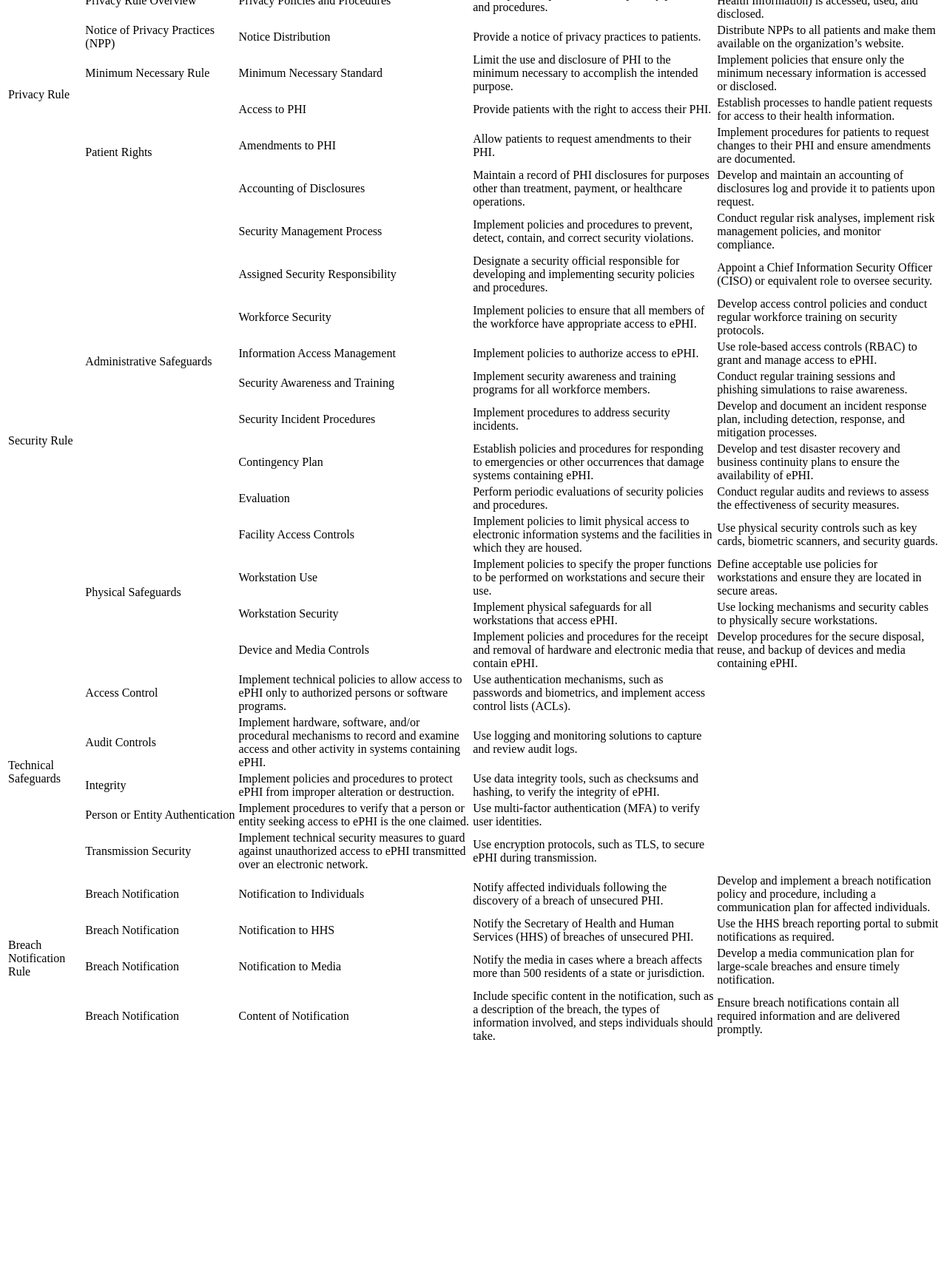
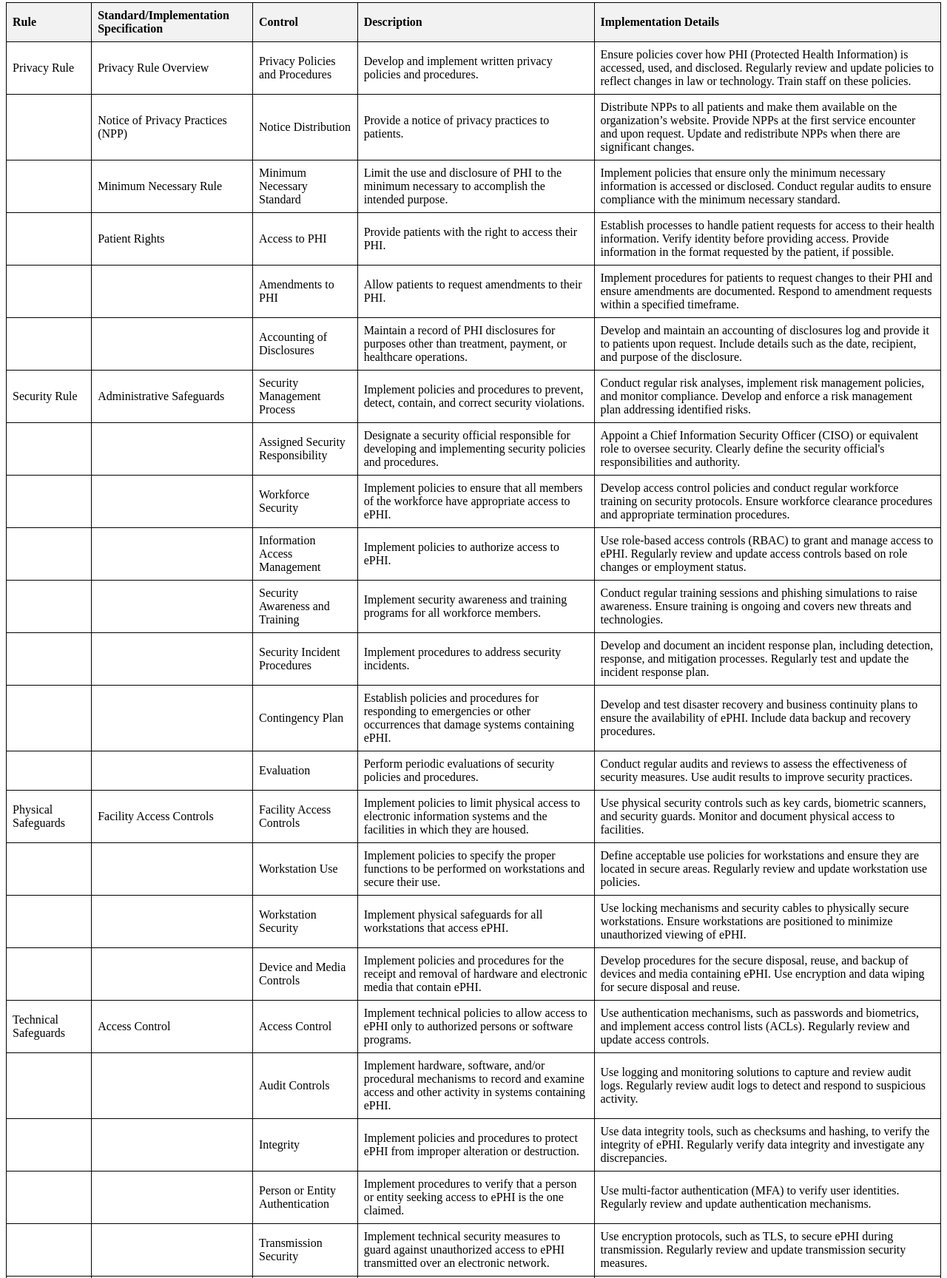
Before and after one commit to JermaineCyber/HIPAA, a plain HTML site: page index.html in a window 1280 px wide. Shown: the part 201-1929 px from the top of the page at 74% size. Before the commit the page ends 1622 px from the top, so only its background shows below. Drawn offline with Linux system fonts and the light colour scheme.

Commit message:
Update index.html

```diff
--- a/index.html
+++ b/index.html
@@ -3,14 +3,26 @@
 <head>
     <meta charset="UTF-8">
     <meta name="viewport" content="width=device-width, initial-scale=1.0">
-    <title>HIPAA Controls Table</title>
+    <title>HIPAA Compliance Framework</title>
+    <style>
+        table {
+            width: 100%;
+            border-collapse: collapse;
+        }
+        th, td {
+            border: 1px solid #000;
+            padding: 8px;
+            text-align: left;
+        }
+        th {
+            background-color: #f2f2f2;
+        }
+    </style>
 </head>
 <body>
-    <div class="container">
-        <h1>HIPAA (Health Insurance Portability and Accountability Act)</h1>
-        <p>HIPAA consists of several rules that establish national standards for the protection of certain health information. The primary rules include the Privacy Rule, Security Rule, and Breach Notification Rule. Below is a detailed table of the HIPAA controls:</p>
+    <h1>HIPAA Compliance Framework</h1>
+    <p>HIPAA (Health Insurance Portability and Accountability Act) plays a critical role in safeguarding the privacy and security of patients' health information. The framework ensures that all healthcare entities implement rigorous policies and procedures to protect sensitive health data from unauthorized access and breaches. It enforces the principle of minimum necessary use, ensuring that only essential information is disclosed or accessed, thereby reducing the risk of data exposure. The act mandates comprehensive security measures, including administrative, physical, and technical safeguards, which collectively fortify the healthcare ecosystem against potential threats. HIPAA also empowers patients by granting them rights over their health information, including access, amendments, and accounting of disclosures, fostering transparency and trust in healthcare services. By adhering to HIPAA regulations, healthcare organizations not only comply with federal laws but also build a robust foundation for protecting patient privacy and maintaining data integrity, which is paramount in today's digital age.</p>
     <table>
-            <thead>
         <tr>
             <th>Rule</th>
             <th>Standard/Implementation Specification</th>
@@ -18,159 +30,195 @@
             <th>Description</th>
             <th>Implementation Details</th>
         </tr>
-            </thead>
-            <tbody>
         <tr>
-                    <td rowspan="6">Privacy Rule</td>
+            <td>Privacy Rule</td>
             <td>Privacy Rule Overview</td>
             <td>Privacy Policies and Procedures</td>
             <td>Develop and implement written privacy policies and procedures.</td>
-                    <td>Ensure policies cover how PHI (Protected Health Information) is accessed, used, and disclosed.</td>
+            <td>Ensure policies cover how PHI (Protected Health Information) is accessed, used, and disclosed. Regularly review and update policies to reflect changes in law or technology. Train staff on these policies.</td>
         </tr>
         <tr>
+            <td></td>
             <td>Notice of Privacy Practices (NPP)</td>
             <td>Notice Distribution</td>
             <td>Provide a notice of privacy practices to patients.</td>
-                    <td>Distribute NPPs to all patients and make them available on the organization’s website.</td>
+            <td>Distribute NPPs to all patients and make them available on the organization’s website. Provide NPPs at the first service encounter and upon request. Update and redistribute NPPs when there are significant changes.</td>
         </tr>
         <tr>
+            <td></td>
             <td>Minimum Necessary Rule</td>
             <td>Minimum Necessary Standard</td>
             <td>Limit the use and disclosure of PHI to the minimum necessary to accomplish the intended purpose.</td>
-                    <td>Implement policies that ensure only the minimum necessary information is accessed or disclosed.</td>
+            <td>Implement policies that ensure only the minimum necessary information is accessed or disclosed. Conduct regular audits to ensure compliance with the minimum necessary standard.</td>
         </tr>
         <tr>
-                    <td rowspan="3">Patient Rights</td>
+            <td></td>
+            <td>Patient Rights</td>
             <td>Access to PHI</td>
             <td>Provide patients with the right to access their PHI.</td>
-                    <td>Establish processes to handle patient requests for access to their health information.</td>
+            <td>Establish processes to handle patient requests for access to their health information. Verify identity before providing access. Provide information in the format requested by the patient, if possible.</td>
         </tr>
         <tr>
+            <td></td>
+            <td></td>
             <td>Amendments to PHI</td>
             <td>Allow patients to request amendments to their PHI.</td>
-                    <td>Implement procedures for patients to request changes to their PHI and ensure amendments are documented.</td>
+            <td>Implement procedures for patients to request changes to their PHI and ensure amendments are documented. Respond to amendment requests within a specified timeframe.</td>
         </tr>
         <tr>
+            <td></td>
+            <td></td>
             <td>Accounting of Disclosures</td>
             <td>Maintain a record of PHI disclosures for purposes other than treatment, payment, or healthcare operations.</td>
-                    <td>Develop and maintain an accounting of disclosures log and provide it to patients upon request.</td>
+            <td>Develop and maintain an accounting of disclosures log and provide it to patients upon request. Include details such as the date, recipient, and purpose of the disclosure.</td>
         </tr>
         <tr>
-                    <td rowspan="12">Security Rule</td>
-                    <td rowspan="8">Administrative Safeguards</td>
+            <td>Security Rule</td>
+            <td>Administrative Safeguards</td>
             <td>Security Management Process</td>
             <td>Implement policies and procedures to prevent, detect, contain, and correct security violations.</td>
-                    <td>Conduct regular risk analyses, implement risk management policies, and monitor compliance.</td>
+            <td>Conduct regular risk analyses, implement risk management policies, and monitor compliance. Develop and enforce a risk management plan addressing identified risks.</td>
         </tr>
         <tr>
+            <td></td>
+            <td></td>
             <td>Assigned Security Responsibility</td>
             <td>Designate a security official responsible for developing and implementing security policies and procedures.</td>
-                    <td>Appoint a Chief Information Security Officer (CISO) or equivalent role to oversee security.</td>
+            <td>Appoint a Chief Information Security Officer (CISO) or equivalent role to oversee security. Clearly define the security official's responsibilities and authority.</td>
         </tr>
         <tr>
+            <td></td>
+            <td></td>
             <td>Workforce Security</td>
             <td>Implement policies to ensure that all members of the workforce have appropriate access to ePHI.</td>
-                    <td>Develop access control policies and conduct regular workforce training on security protocols.</td>
+            <td>Develop access control policies and conduct regular workforce training on security protocols. Ensure workforce clearance procedures and appropriate termination procedures.</td>
         </tr>
         <tr>
+            <td></td>
+            <td></td>
             <td>Information Access Management</td>
             <td>Implement policies to authorize access to ePHI.</td>
-                    <td>Use role-based access controls (RBAC) to grant and manage access to ePHI.</td>
+            <td>Use role-based access controls (RBAC) to grant and manage access to ePHI. Regularly review and update access controls based on role changes or employment status.</td>
         </tr>
         <tr>
+            <td></td>
+            <td></td>
             <td>Security Awareness and Training</td>
             <td>Implement security awareness and training programs for all workforce members.</td>
-                    <td>Conduct regular training sessions and phishing simulations to raise awareness.</td>
+            <td>Conduct regular training sessions and phishing simulations to raise awareness. Ensure training is ongoing and covers new threats and technologies.</td>
         </tr>
         <tr>
+            <td></td>
+            <td></td>
             <td>Security Incident Procedures</td>
             <td>Implement procedures to address security incidents.</td>
-                    <td>Develop and document an incident response plan, including detection, response, and mitigation processes.</td>
+            <td>Develop and document an incident response plan, including detection, response, and mitigation processes. Regularly test and update the incident response plan.</td>
         </tr>
         <tr>
+            <td></td>
+            <td></td>
             <td>Contingency Plan</td>
             <td>Establish policies and procedures for responding to emergencies or other occurrences that damage systems containing ePHI.</td>
-                    <td>Develop and test disaster recovery and business continuity plans to ensure the availability of ePHI.</td>
+            <td>Develop and test disaster recovery and business continuity plans to ensure the availability of ePHI. Include data backup and recovery procedures.</td>
         </tr>
         <tr>
+            <td></td>
+            <td></td>
             <td>Evaluation</td>
             <td>Perform periodic evaluations of security policies and procedures.</td>
-                    <td>Conduct regular audits and reviews to assess the effectiveness of security measures.</td>
+            <td>Conduct regular audits and reviews to assess the effectiveness of security measures. Use audit results to improve security practices.</td>
         </tr>
         <tr>
-                    <td rowspan="4">Physical Safeguards</td>
+            <td>Physical Safeguards</td>
+            <td>Facility Access Controls</td>
             <td>Facility Access Controls</td>
             <td>Implement policies to limit physical access to electronic information systems and the facilities in which they are housed.</td>
-                    <td>Use physical security controls such as key cards, biometric scanners, and security guards.</td>
+            <td>Use physical security controls such as key cards, biometric scanners, and security guards. Monitor and document physical access to facilities.</td>
         </tr>
         <tr>
+            <td></td>
+            <td></td>
             <td>Workstation Use</td>
             <td>Implement policies to specify the proper functions to be performed on workstations and secure their use.</td>
-                    <td>Define acceptable use policies for workstations and ensure they are located in secure areas.</td>
+            <td>Define acceptable use policies for workstations and ensure they are located in secure areas. Regularly review and update workstation use policies.</td>
         </tr>
         <tr>
+            <td></td>
+            <td></td>
             <td>Workstation Security</td>
             <td>Implement physical safeguards for all workstations that access ePHI.</td>
-                    <td>Use locking mechanisms and security cables to physically secure workstations.</td>
+            <td>Use locking mechanisms and security cables to physically secure workstations. Ensure workstations are positioned to minimize unauthorized viewing of ePHI.</td>
         </tr>
         <tr>
+            <td></td>
+            <td></td>
             <td>Device and Media Controls</td>
             <td>Implement policies and procedures for the receipt and removal of hardware and electronic media that contain ePHI.</td>
-                    <td>Develop procedures for the secure disposal, reuse, and backup of devices and media containing ePHI.</td>
+            <td>Develop procedures for the secure disposal, reuse, and backup of devices and media containing ePHI. Use encryption and data wiping for secure disposal and reuse.</td>
         </tr>
         <tr>
-                    <td rowspan="5">Technical Safeguards</td>
+            <td>Technical Safeguards</td>
+            <td>Access Control</td>
             <td>Access Control</td>
             <td>Implement technical policies to allow access to ePHI only to authorized persons or software programs.</td>
-                    <td>Use authentication mechanisms, such as passwords and biometrics, and implement access control lists (ACLs).</td>
+            <td>Use authentication mechanisms, such as passwords and biometrics, and implement access control lists (ACLs). Regularly review and update access controls.</td>
         </tr>
         <tr>
+            <td></td>
+            <td></td>
             <td>Audit Controls</td>
             <td>Implement hardware, software, and/or procedural mechanisms to record and examine access and other activity in systems containing ePHI.</td>
-                    <td>Use logging and monitoring solutions to capture and review audit logs.</td>
+            <td>Use logging and monitoring solutions to capture and review audit logs. Regularly review audit logs to detect and respond to suspicious activity.</td>
         </tr>
         <tr>
+            <td></td>
+            <td></td>
             <td>Integrity</td>
             <td>Implement policies and procedures to protect ePHI from improper alteration or destruction.</td>
-                    <td>Use data integrity tools, such as checksums and hashing, to verify the integrity of ePHI.</td>
+            <td>Use data integrity tools, such as checksums and hashing, to verify the integrity of ePHI. Regularly verify data integrity and investigate any discrepancies.</td>
         </tr>
         <tr>
+            <td></td>
+            <td></td>
             <td>Person or Entity Authentication</td>
             <td>Implement procedures to verify that a person or entity seeking access to ePHI is the one claimed.</td>
-                    <td>Use multi-factor authentication (MFA) to verify user identities.</td>
+            <td>Use multi-factor authentication (MFA) to verify user identities. Regularly review and update authentication mechanisms.</td>
         </tr>
         <tr>
+            <td></td>
+            <td></td>
             <td>Transmission Security</td>
             <td>Implement technical security measures to guard against unauthorized access to ePHI transmitted over an electronic network.</td>
-                    <td>Use encryption protocols, such as TLS, to secure ePHI during transmission.</td>
+            <td>Use encryption protocols, such as TLS, to secure ePHI during transmission. Regularly review and update transmission security measures.</td>
         </tr>
         <tr>
-                    <td rowspan="4">Breach Notification Rule</td>
+            <td>Breach Notification Rule</td>
             <td>Breach Notification</td>
             <td>Notification to Individuals</td>
             <td>Notify affected individuals following the discovery of a breach of unsecured PHI.</td>
-                    <td>Develop and implement a breach notification policy and procedure, including a communication plan for affected individuals.</td>
+            <td>Develop and implement a breach notification policy and procedure, including a communication plan for affected individuals. Notify affected individuals promptly and provide them with relevant information and steps they can take.</td>
         </tr>
         <tr>
-                    <td>Breach Notification</td>
+            <td></td>
+            <td></td>
             <td>Notification to HHS</td>
             <td>Notify the Secretary of Health and Human Services (HHS) of breaches of unsecured PHI.</td>
-                    <td>Use the HHS breach reporting portal to submit notifications as required.</td>
+            <td>Use the HHS breach reporting portal to submit notifications as required. Ensure timely and accurate reporting of breaches to HHS.</td>
         </tr>
         <tr>
-                    <td>Breach Notification</td>
+            <td></td>
+            <td></td>
             <td>Notification to Media</td>
             <td>Notify the media in cases where a breach affects more than 500 residents of a state or jurisdiction.</td>
-                    <td>Develop a media communication plan for large-scale breaches and ensure timely notification.</td>
+            <td>Develop a media communication plan for large-scale breaches and ensure timely notification. Prepare a press release and other communication materials in advance.</td>
         </tr>
         <tr>
-                    <td>Breach Notification</td>
+            <td></td>
+            <td></td>
             <td>Content of Notification</td>
             <td>Include specific content in the notification, such as a description of the breach, the types of information involved, and steps individuals should take.</td>
-                    <td>Ensure breach notifications contain all required information and are delivered promptly.</td>
+            <td>Ensure breach notifications contain all required information and are delivered promptly. Provide clear and concise information to affected individuals.</td>
         </tr>
-            </tbody>
     </table>
-    </div>
 </body>
 </html>
```
Lines whose indentation alone changed are shown as unchanged.
